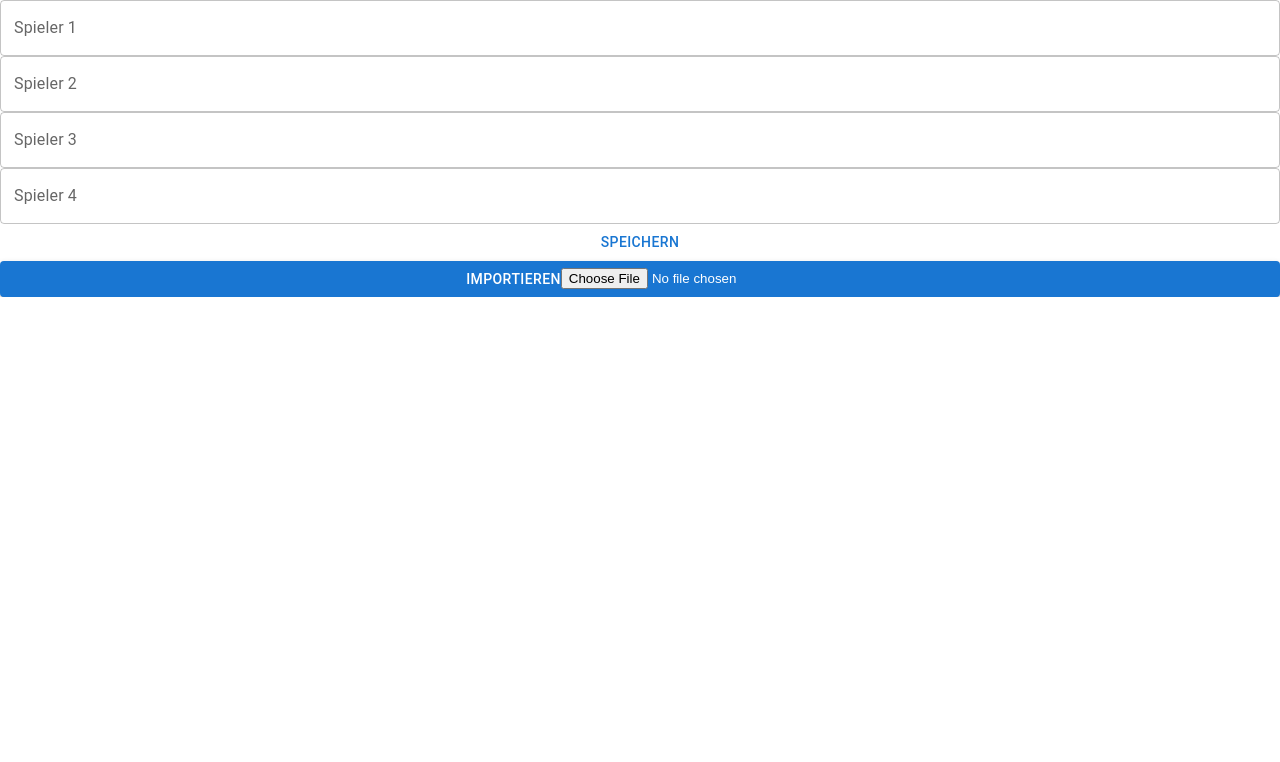
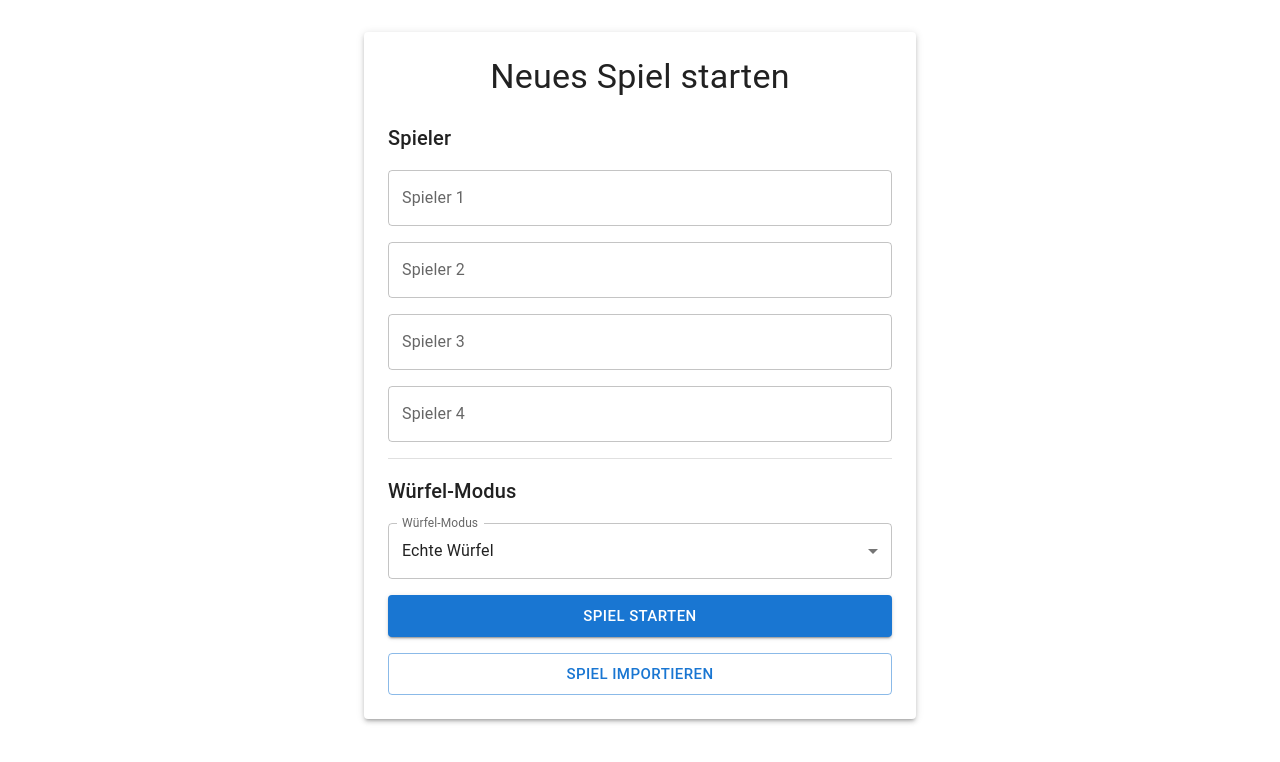
Before and after one commit to gordhaus/catan-tracker, a Next.js app: page /catan-tracker/ in a window 1280 px wide. Shown: the top 762 px of the page. Built offline with nearby package versions, Linux system fonts and the light colour scheme.

Commit message:
Add DiceMode to state and update player selection UI

```diff
--- a/src/app/components/App.tsx
+++ b/src/app/components/App.tsx
@@ -30,6 +30,7 @@ import {
   type OptionalFieldValue,
 } from "./ResourceNumberSelector";
 import { type DiceOutcome } from "../lib/diceConstants";
+import { type DiceState } from "../lib/adaptiveDice";
 import { DiceTab } from "./DiceTab";
 import { SettlementsTab } from "./SettlementsTab";
 import { StatsTab } from "./StatsTab";
@@ -52,6 +53,7 @@ export interface State {
   players: string[];
   settlements: Settlement[];
   rolls: DiceOutcome[];
+  diceState: DiceState;
 }
 
 type Tab = "DICE" | "SETTLEMENTS" | "STATS";
--- /dev/null
+++ b/src/app/components/MuiProvider.tsx
@@ -0,0 +1,19 @@
+"use client";
+
+import { CssBaseline } from "@mui/material";
+import React from "react";
+
+export function MuiProvider({ children }: { children: React.ReactNode }) {
+  const [mounted, setMounted] = React.useState(false);
+
+  React.useEffect(() => {
+    setMounted(true);
+  }, []);
+
+  return (
+    <>
+      {mounted && <CssBaseline />}
+      {children}
+    </>
+  );
+}
--- a/src/app/components/PlayerSetup.tsx
+++ b/src/app/components/PlayerSetup.tsx
@@ -1,7 +1,22 @@
-import { Button, TextField } from "@mui/material";
+import {
+  Button,
+  TextField,
+  FormControl,
+  InputLabel,
+  Select,
+  MenuItem,
+  Typography,
+  Box,
+  Container,
+  Stack,
+  Paper,
+  Divider,
+  Alert,
+} from "@mui/material";
 import React from "react";
 import { importState } from "../localStorage";
 import type { State } from "./App";
+import type { DiceMode, DiceState } from "../lib/adaptiveDice";
 
 interface PlayerSetupProps {
   setState: React.Dispatch<React.SetStateAction<State>>;
@@ -9,41 +24,148 @@ interface PlayerSetupProps {
 
 export function PlayerSetup(props: PlayerSetupProps) {
   const [players, setPlayers] = React.useState(["", "", "", ""]);
+  const [diceMode, setDiceMode] = React.useState<DiceMode>("real-life");
+  const [error, setError] = React.useState<string>("");
+
+  const createInitialDiceState = (mode: DiceMode): DiceState => {
+    if (mode === "real-life") {
+      return { mode: "real-life" };
+    }
+    if (mode === "adaptive") {
+      return { mode: "adaptive" };
+    }
+    if (mode === "shuffle-bag") {
+      return { mode: "shuffle-bag", bagSize: 36 };
+    }
+    const _exhaustive: never = mode;
+    throw new Error(`Unknown dice mode: ${_exhaustive}`);
+  };
+
+  const handleStartGame = () => {
+    const filledPlayers = players.filter((player) => player.trim() !== "");
+
+    // Check if at least one player is entered
+    if (filledPlayers.length === 0) {
+      setError("Bitte geben Sie mindestens einen Spieler ein.");
+      return;
+    }
+
+    // Check for empty names in between (e.g., player1, "", player3)
+    const firstEmptyIndex = players.findIndex((p) => p.trim() === "");
+    const lastFilledIndex = players.findLastIndex((p) => p.trim() !== "");
+
+    if (firstEmptyIndex !== -1 && firstEmptyIndex < lastFilledIndex) {
+      setError(
+        "Bitte füllen Sie die Spielernamen ohne Lücken aus (von oben nach unten)."
+      );
+      return;
+    }
+
+    // Clear error and start game
+    setError("");
+    props.setState((state) => ({
+      ...state,
+      players: filledPlayers,
+      diceState: createInitialDiceState(diceMode),
+    }));
+  };
 
   return (
-    <>
+    <Container maxWidth="sm">
+      <Box sx={{ py: 4 }}>
+        <Paper elevation={3} sx={{ p: 3 }}>
+          <Typography variant="h4" gutterBottom align="center">
+            Neues Spiel starten
+          </Typography>
+
+          <Stack spacing={2} sx={{ mt: 3 }}>
+            <Typography variant="h6" gutterBottom>
+              Spieler
+            </Typography>
+
+            {error && (
+              <Alert severity="error" onClose={() => setError("")}>
+                {error}
+              </Alert>
+            )}
+
             {players.map((player, index) => (
               <TextField
                 key={index}
                 label={`Spieler ${index + 1}`}
                 value={player}
+                fullWidth
+                error={
+                  error !== "" &&
+                  player.trim() === "" &&
+                  index <
+                    players.findLastIndex((p) => p.trim() !== "")
+                }
                 onChange={(event: React.ChangeEvent<HTMLInputElement>) => {
                   const newPlayers = [...players];
                   newPlayers[index] = event.target.value;
                   setPlayers(newPlayers);
+                  // Clear error when user starts typing
+                  if (error) setError("");
                 }}
               />
             ))}
-      <Button
-        onClick={() =>
-          props.setState((state) => ({
-            ...state,
-            players: players.filter((player) => player !== ""),
-          }))
+
+            <Divider sx={{ my: 2 }} />
+
+            <Typography variant="h6" gutterBottom>
+              Würfel-Modus
+            </Typography>
+            <FormControl fullWidth>
+              <InputLabel id="dice-mode-label">Würfel-Modus</InputLabel>
+              <Select
+                labelId="dice-mode-label"
+                value={diceMode}
+                label="Würfel-Modus"
+                onChange={(event) =>
+                  setDiceMode(event.target.value as DiceMode)
                 }
               >
-        Speichern
+                <MenuItem value="real-life">Echte Würfel</MenuItem>
+                <MenuItem value="adaptive">Adaptive Würfel</MenuItem>
+                <MenuItem value="shuffle-bag">Shuffle Bag</MenuItem>
+              </Select>
+            </FormControl>
+
+            <Box sx={{ mt: 3 }}>
+              <Stack spacing={2}>
+                <Button
+                  variant="contained"
+                  size="large"
+                  fullWidth
+                  onClick={handleStartGame}
+                >
+                  Spiel Starten
                 </Button>
-      <Button component="label" role={undefined} variant="contained">
-        Importieren
+
+                <Button
+                  component="label"
+                  variant="outlined"
+                  size="large"
+                  fullWidth
+                >
+                  Spiel Importieren
                   <input
                     type="file"
+                    hidden
                     onChange={async (event) => {
-            importState((await event.target.files?.item(0)?.text()) ?? "");
+                      importState(
+                        (await event.target.files?.item(0)?.text()) ?? ""
+                      );
                     }}
                     accept="application/json"
                   />
                 </Button>
-    </>
+              </Stack>
+            </Box>
+          </Stack>
+        </Paper>
+      </Box>
+    </Container>
   );
 }
--- a/src/app/globals.css
+++ b/src/app/globals.css
@@ -2,8 +2,6 @@ html,
 body {
   max-width: 100vw;
   overflow-x: hidden;
-  margin: 0;
-  padding: 0;
   font-family: var(--font-geist-sans), system-ui, sans-serif;
   touch-action: manipulation; /* Disable 300ms tap delay */
 }
--- a/src/app/layout.tsx
+++ b/src/app/layout.tsx
@@ -1,5 +1,6 @@
 import type { Metadata } from "next";
 import { Geist, Geist_Mono } from "next/font/google";
+import { MuiProvider } from "./components/MuiProvider";
 import "./globals.css";
 
 const geistSans = Geist({
@@ -32,7 +33,7 @@ export default function RootLayout({
   return (
     <html lang="de">
       <body className={`${geistSans.variable} ${geistMono.variable}`}>
-        {children}
+        <MuiProvider>{children}</MuiProvider>
       </body>
     </html>
   );
--- a/src/app/localStorage.ts
+++ b/src/app/localStorage.ts
@@ -2,11 +2,50 @@ import { State } from "./components/App";
 
 const LOCAL_STORAGE_KEY = "catan:state";
 
+/**
+ * Migrates old state format to current format.
+ * Adds diceState field if missing (for users with old saved games).
+ */
+function migrateState(parsedState: any): State {
+  // If diceState is missing, this is an old save - default to real-life mode
+  if (!parsedState.diceState) {
+    return {
+      ...parsedState,
+      diceState: { mode: "real-life" },
+    };
+  }
+  return parsedState as State;
+}
+
 export function getState(): State {
   const storedState = window.localStorage.getItem(LOCAL_STORAGE_KEY);
-  return storedState === null
-    ? { settlements: [], players: [], rolls: [] }
-    : (JSON.parse(storedState) as State);
+  if (storedState === null) {
+    return {
+      settlements: [],
+      players: [],
+      rolls: [],
+      diceState: { mode: "real-life" },
+    };
+  }
+
+  try {
+    const parsedState = JSON.parse(storedState);
+    const migratedState = migrateState(parsedState);
+    // Save migrated state back to localStorage to update it
+    if (!parsedState.diceState) {
+      saveState(migratedState);
+    }
+    return migratedState;
+  } catch (error) {
+    console.error("Failed to parse stored state:", error);
+    // Return default state if parsing fails
+    return {
+      settlements: [],
+      players: [],
+      rolls: [],
+      diceState: { mode: "real-life" },
+    };
+  }
 }
 
 export function saveState(state: State): void {
@@ -39,6 +78,16 @@ export function downloadState() {
 }
 
 export function importState(json: string) {
-  window.localStorage.setItem(LOCAL_STORAGE_KEY, json);
-  window.location.reload();
+  try {
+    const parsedState = JSON.parse(json);
+    const migratedState = migrateState(parsedState);
+    window.localStorage.setItem(
+      LOCAL_STORAGE_KEY,
+      JSON.stringify(migratedState)
+    );
+    window.location.reload();
+  } catch (error) {
+    console.error("Failed to import state:", error);
+    alert("Fehler beim Importieren der Datei. Bitte überprüfen Sie das Format.");
+  }
 }
--- a/src/app/page.tsx
+++ b/src/app/page.tsx
@@ -2,10 +2,11 @@
 
 import dynamic from "next/dynamic";
 
-const DynamicApp = dynamic(() => import("./components/App"), {
+// Disable SSR for the App component to avoid hydration issues with localStorage
+const App = dynamic(() => import("./components/App"), {
   ssr: false,
 });
 
 export default function Home() {
-  return <DynamicApp />;
+  return <App />;
 }
```
Also changed, not shown: src/app/lib/adaptiveDice.ts (+130 -11 lines). Lines whose indentation alone changed are shown as unchanged.
